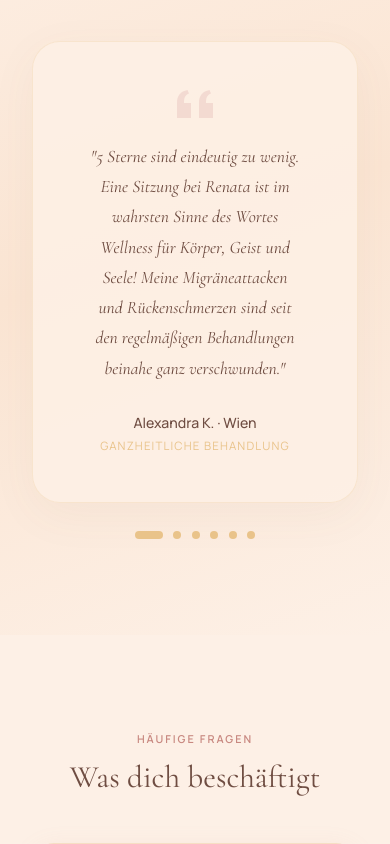
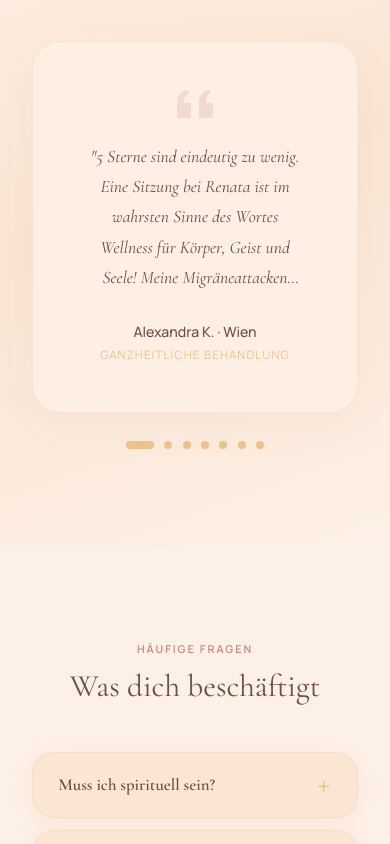
Before and after one commit to eroldfps/Larentina1, a React (Vite) app: page / in a window 390 px wide. Shown: the part 11156-12000 px from the top of the page. Built offline with nearby package versions, Linux system fonts and the light colour scheme.

Commit message:
add new testimonial

```diff
--- a/src/App.jsx
+++ b/src/App.jsx
@@ -1126,8 +1126,10 @@ function AboutSection() {
 
 function TestimonialsSection() {
   const [active, setActive] = useState(0);
+  const [expanded, setExpanded] = useState(false);
   const items = [
     { name: "Alexandra K. · Wien", tag: "Ganzheitliche Behandlung", text: "5 Sterne sind eindeutig zu wenig. Eine Sitzung bei Renata ist im wahrsten Sinne des Wortes Wellness für Körper, Geist und Seele! Meine Migräneattacken und Rückenschmerzen sind seit den regelmäßigen Behandlungen beinahe ganz verschwunden." },
+    { name: "", tag: "Energetische Begleitung", text: "Es war heute einfach unbeschreiblich wunderschön 🥰🔮✨\n\nDanke dir von ganzem Herzen für diese besondere und magische Zeit.\n\nMein Engel auf Erden 😇💫 Aber kein gewöhnlicher Engel. Du bist ein hypergalaktischer, wundervoller, einzigartiger, leuchtender Seelenengel.\n\nEigentlich müsste man für dich neue Worte erfinden, weil wunderschön, großartig oder fantastisch einfach nicht ausreichen 🥰\n\nDu bist phänomenal, sensationell, zauberhaft, kosmisch genial, herzallerliebst, außergewöhnlich und einfach UNIVERSUMSKLASSE 🌀🔮🌙\n\nDu hast so eine besondere Gabe und eine Energie, die man nicht wirklich in Worte packen kann. Man muss sie einfach erleben und fühlen 💝\n\nDanke für dein Strahlen, deine Wärme, deine Energie, deine wundervolle Art und dafür, dass du genauso bist, wie du bist.\n\nDu bist einfach nicht von dieser Welt! 👼" },
     { name: "Bea W.", tag: "Kabbala-Beratung", text: "Liebste Renata, es war eine tiefgehende Reise. Wegweiser, Wegöffnung und Bestätigung für die Zukunft. Herzliche Einladung an jede Seele, die ihren Weg verloren hat — geh auf diese Reise mit Renata, du wirst geführt, gefühlt und geliebt." },
     { name: "Joka S.", tag: "Kabbala-Lebensanalyse", text: "Ich bin beeindruckt von diesem magischen und intensiven Termin. In all den Jahren meiner psychischen Störung habe ich mich abgetrennt gefühlt. Der Termin mit Dir hat mich bestärkt, dass ich auf dem richtigen Weg bin. Danke, Danke, Danke." },
     { name: "Alexandra K. · Wien", tag: "Persönliche Begleitung", text: "Du hast mir mit deinem einfühlsamen, herzlichen, lehrenden aber nicht belehrenden Wesen geholfen, mein Potential zu erkennen. Seither freue ich mich immer, wenn ich zu dir kommen darf. Du bist ein besonderer Mensch — ich bin dankbar, dich zu kennen." },
@@ -1143,7 +1145,7 @@ function TestimonialsSection() {
             <H2 center>Was Frauen sagen</H2>
           </div>
         </Reveal>
-        <div style={{ position: "relative" }}>
+                <div style={{ position: "relative" }}>
           <AnimatePresence mode="wait">
             <motion.div key={active} initial={{ opacity: 0, y: 16 }} animate={{ opacity: 1, y: 0 }} exit={{ opacity: 0, y: -16 }}
               transition={{ duration: 0.5, ease: "easeInOut" }}
@@ -1152,18 +1154,29 @@ function TestimonialsSection() {
                 <path d="M0 28L0 13C0 5.5 3.5 1.5 10.5 0L12 3.5C9 4.5 7 7 7 11L7 13L14 13L14 28Z" fill="#EBC8C3" opacity="0.55" />
                 <path d="M22 28L22 13C22 5.5 25.5 1.5 32.5 0L34 3.5C31 4.5 29 7 29 11L29 13L36 13L36 28Z" fill="#EBC8C3" opacity="0.55" />
               </svg>
-              <p style={{ fontFamily: serif, color: C.dark, fontSize: "clamp(1.1rem,2.2vw,1.3rem)", lineHeight: 1.72, fontStyle: "italic", maxWidth: 560, margin: "0 auto" }}>
+              <p style={{ fontFamily: serif, color: C.dark, fontSize: "clamp(1.1rem,2.2vw,1.3rem)", lineHeight: 1.72, fontStyle: "italic", maxWidth: 560, margin: "0 auto",
+                whiteSpace: "pre-line",
+                display: "-webkit-box",
+                WebkitLineClamp: expanded ? "unset" : 5,
+                WebkitBoxOrient: "vertical",
+                overflow: expanded ? "visible" : "hidden" }}>
                 "{items[active].text}"
               </p>
+              {items[active].text.length > 260 && (
+                <button onClick={() => setExpanded(!expanded)}
+                  style={{ marginTop: "0.75rem", background: "none", border: "none", cursor: "pointer", fontFamily: sans, fontSize: "0.78rem", color: C.sage, letterSpacing: "0.05em", textDecoration: "underline" }}>
+                  {expanded ? "Weniger anzeigen" : "Mehr anzeigen"}
+                </button>
+              )}
               <div style={{ marginTop: "1.75rem" }}>
-                <p style={{ fontFamily: sans, color: C.dark, fontSize: "0.88rem", fontWeight: 500 }}>{items[active].name}</p>
+                {items[active].name && <p style={{ fontFamily: sans, color: C.dark, fontSize: "0.88rem", fontWeight: 500 }}>{items[active].name}</p>}
                 <p style={{ fontFamily: sans, color: C.sage, fontSize: "0.72rem", letterSpacing: "0.1em", textTransform: "uppercase", marginTop: 4 }}>{items[active].tag}</p>
               </div>
             </motion.div>
           </AnimatePresence>
           <div style={{ display: "flex", justifyContent: "center", gap: "0.65rem", marginTop: "1.75rem" }}>
             {items.map((_, i) => (
-              <button key={i} onClick={() => setActive(i)}
+              <button key={i} onClick={() => { setActive(i); setExpanded(false); }}
                 style={{ width: i === active ? 28 : 8, height: 8, borderRadius: 100, background: i === active ? C.sage : C.sand, border: "none", cursor: "pointer", transition: "all 0.3s" }} />
             ))}
           </div>
```
